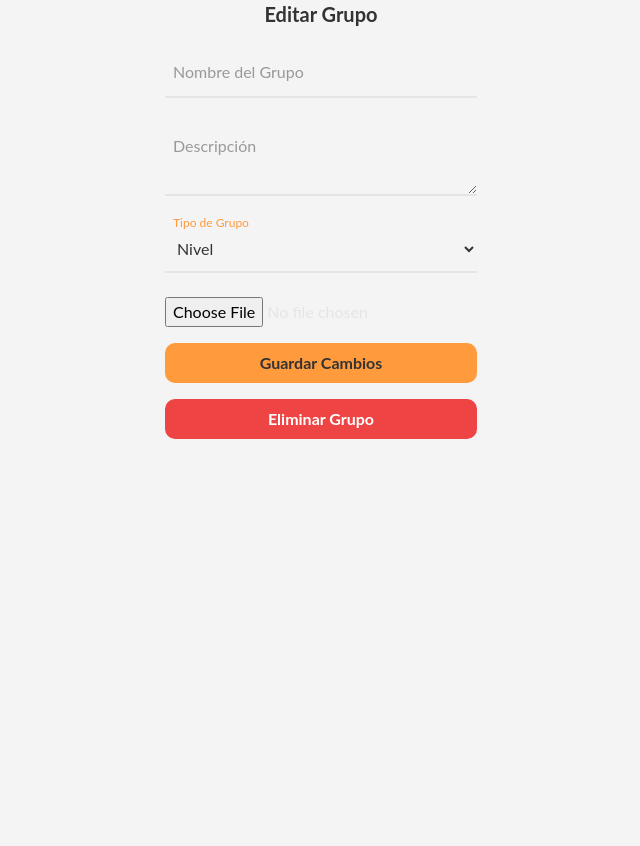
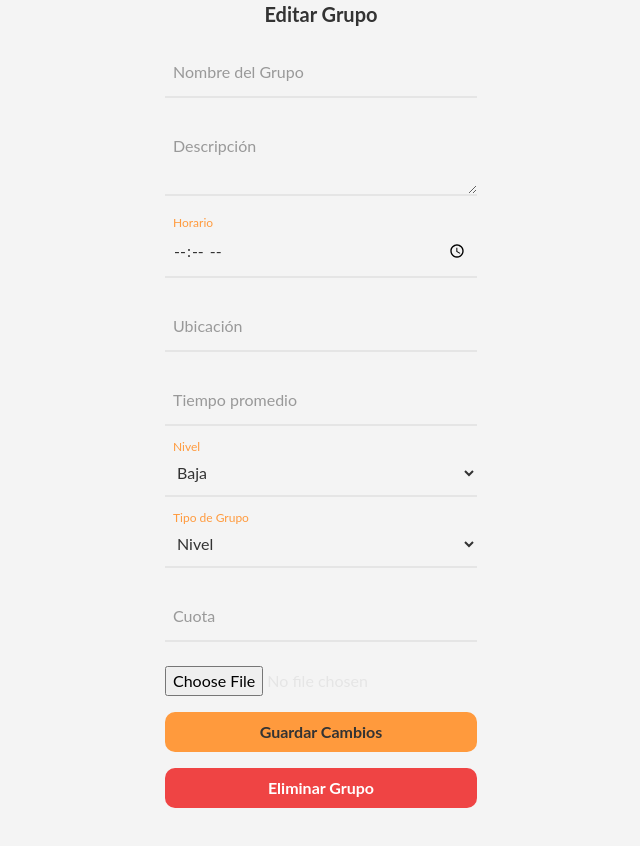
Before and after one commit to men7ar31/Klubo_Mvp, a Next.js app: page /grupos/1/editar in a window 1280 px wide. Shown: the top 846 px of the page, without its empty margins (319-959 px from the left). Before the commit the page ends 800 px from the top, so only its background shows below. Built offline with nearby package versions, Linux system fonts and the light colour scheme; no server answers; the database is empty.

Commit message:
Cambios - arreglos de mati

```diff
--- a/src/app/api/grupos/route.ts
+++ b/src/app/api/grupos/route.ts
@@ -4,11 +4,12 @@ import Academia from "@/models/academia";
 import { getServerSession } from "next-auth"; // Cambia esto si usas otra configuración de sesión
 import { authOptions } from "../../../libs/authOptions"; // Ajusta la ruta si tienes configuración personalizada de autenticación
 
-// Crear un nuevo grupo
 export async function POST(req: Request) {
   try {
     const body = await req.json();
-    const nuevoGrupo = await Grupo.create(body); // Crea el grupo con los datos recibidos
+    console.log("Datos recibidos en el backend:", body); // ✅ Verifica aquí
+
+    const nuevoGrupo = await Grupo.create(body);
     return NextResponse.json(nuevoGrupo, { status: 201 });
   } catch (error) {
     console.error("Error al crear grupo:", error);
--- a/src/app/grupos/[id]/editar/page.tsx
+++ b/src/app/grupos/[id]/editar/page.tsx
@@ -19,6 +19,7 @@ export default function EditarGrupo({ params }: { params: { id: string } }) {
     objetivos: "",
     cuota_mensual: "",
     tipo_grupo: "",
+    tiempo_promedio: "",
   });
   const [profileImage, setProfileImage] = useState<string | null>(null);
   const [uploadingImage, setUploadingImage] = useState(false);
@@ -126,6 +127,7 @@ export default function EditarGrupo({ params }: { params: { id: string } }) {
           />
           <label className="form-label">Nombre del Grupo</label>
         </div>
+
         {/* Campos adicionales */}
         <div className="relative mb-6">
           <textarea
@@ -136,6 +138,60 @@ export default function EditarGrupo({ params }: { params: { id: string } }) {
             onChange={handleChange}
           ></textarea>
           <label className="form-label">Descripción</label>
+        </div>
+
+        <div className="relative mb-6">
+          <input
+            type="time"
+            name="horario"
+            className="form-input peer"
+            placeholder=" "
+            value={formData.horario}
+            onChange={handleChange}
+            required
+          />
+          <label className="form-label">Horario</label>
+        </div>
+
+        <div className="relative mb-6">
+          <input
+            type="text"
+            name="horario"
+            className="form-input peer"
+            placeholder=" "
+            value={formData.ubicacion}
+            onChange={handleChange}
+            required
+          />
+          <label className="form-label">Ubicación</label>
+        </div>
+
+        <div className="relative mb-6">
+          <input
+            type="text"
+            name="tiempo_promedio"
+            className="form-input peer"
+            placeholder=" "
+            value={formData.tiempo_promedio}
+            onChange={handleChange}
+            required
+          />
+          <label className="form-label">Tiempo promedio</label>
+        </div>
+
+        <div className="relative mb-6">
+          <select
+            name="nivel"
+            className="form-input peer"
+            value={formData.nivel}
+            onChange={handleChange}
+            required
+          >
+             <option value="baja">Baja</option>
+             <option value="media">Media</option>
+             <option value="alta">Alta</option>
+          </select>
+          <label className="form-label">Nivel</label>
         </div>
 
         <div className="relative mb-6">
@@ -153,6 +209,19 @@ export default function EditarGrupo({ params }: { params: { id: string } }) {
           <label className="form-label">Tipo de Grupo</label>
         </div>
 
+        <div className="relative mb-6">
+          <input
+            type="text"
+            name="cuota"
+            className="form-input peer"
+            placeholder=" "
+            value={formData.cuota_mensual}
+            onChange={handleChange}
+            required
+          />
+          <label className="form-label">Cuota</label>
+        </div>
+
         <div className="mt-4 text-[#E5E5E5]">
           <input
             type="file"
@@ -162,6 +231,7 @@ export default function EditarGrupo({ params }: { params: { id: string } }) {
           />
           {uploadingImage && <p>Subiendo imagen...</p>}
         </div>
+
 
           <button className="bg-[#FF9A3D] text-[#333] font-bold px-4 py-2 block w-full mt-4 rounded-[10px]">
             Guardar Cambios
--- a/src/app/grupos/[id]/page.tsx
+++ b/src/app/grupos/[id]/page.tsx
@@ -20,6 +20,7 @@ type Grupo = {
   descripcion?: string;
   tipo_grupo?: string;
   cuota_mensual?: string;
+  tiempo_promedio?: string;
 };
 
 type Alumno = {
@@ -450,9 +451,9 @@ export default function GrupoDetailPage({
               Tiempo
               <br />
 
-              {/* {<span className="font-semibold text-black">
-                {grupo.descripcion || "No especificado"}
-              </span>} */}
+              {<span className="font-semibold text-black">
+                {grupo.tiempo_promedio || "No especificado"}
+              </span>}
             </p>
           </div>
         </div>
--- a/src/app/grupos/page.tsx
+++ b/src/app/grupos/page.tsx
@@ -16,6 +16,7 @@ const CrearGrupo = () => {
     cuota_mensual: "",
     descripcion: "",
     tipo_grupo: "",
+    tiempo_promedio: "",
   });
   const [loading, setLoading] = useState(true);
 
@@ -60,6 +61,7 @@ const CrearGrupo = () => {
           cuota_mensual: "",
           descripcion: "",
           tipo_grupo: "",
+          tiempo_promedio: "",
         });
         router.push("/dashboard");
       } else {
@@ -146,7 +148,15 @@ const CrearGrupo = () => {
           required
           className="bg-[#F4F4F4] border-b"
         />
-
+          {/* tiempo */}
+        <input
+          type="text"
+          name="tiempo_promedio"
+          value={grupo.tiempo_promedio}
+          onChange={handleInputChange}
+          placeholder="Tiempo promedio"
+          className="bg-[#F4F4F4] border-b"
+        />
         <input
           type="text"
           name="cuota_mensual"
--- a/src/models/grupo.ts
+++ b/src/models/grupo.ts
@@ -45,6 +45,9 @@ const GrupoSchema = new Schema(
         type: String,
         enum: ["nivel", "distancia", "otros"],
       },
+      tiempo_promedio: {
+        type: String,
+      }
     },
     {
       timestamps: true,
```
Lines whose indentation alone changed are shown as unchanged.
